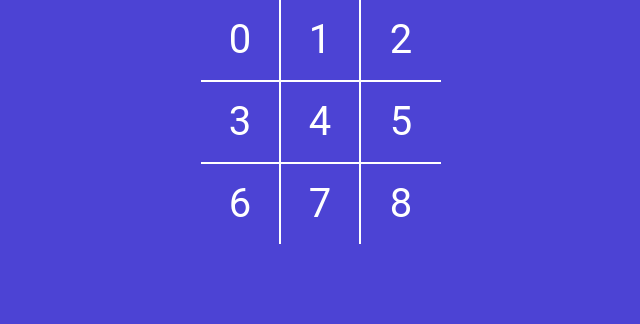
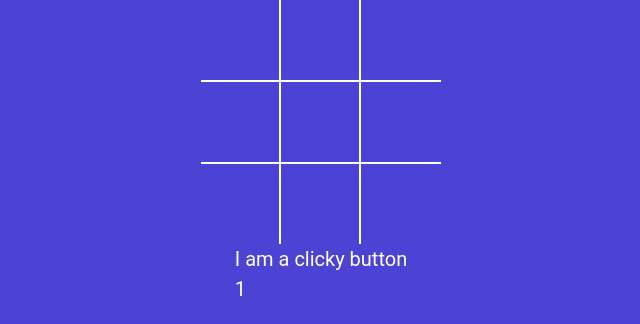
Before and after one commit to Balpreet2001/TicTacToe-React, a React (Vite) app: page / in a window 1280 px wide. Shown: the top 324 px of the page, without its empty margins (319-959 px from the left). Built offline with nearby package versions, Linux system fonts and the light colour scheme.

Commit message:
added states to board

```diff
--- a/src/App.jsx
+++ b/src/App.jsx
@@ -1,13 +1,30 @@
-
+import { useState } from 'react'
 import './styles.scss'
 import { Board } from './components/Board'
 
 function App() {
 
+  const [counter, setCounter] = useState(1)
+
+  console.log("hello")
+
+  const onBtnclick =() =>{
+        setCounter(currentCounter =>{
+          return currentCounter +1
+        })
+  }
 
   return (
     <div className="app">
+
         <Board />
+
+        <div>
+          <button onClick={onBtnclick}>
+            I am a clicky button
+          </button>
+          <div>{counter}</div>
+        </div>
 
     </div>
 
--- a/src/components/Board.jsx
+++ b/src/components/Board.jsx
@@ -1,22 +1,50 @@
+import { useState } from 'react'
 import Square from './Square'
 
+
 export const Board = () => {
+
+  const [sqaures , setSquares] = useState(Array(9).fill(null));
+
+  const handleSquareClick = clickedPosition => {
+
+    setSquares(currentSquares => {
+        return currentSquares.map((squareValue , position)=>{
+          if(clickedPosition === position){
+            return 'X'
+          };
+
+          return squareValue;
+        });
+    });
+  };
+
+  const renderSquare = position => {
+    return(
+      <Square
+      value={sqaures[position]}
+      onClick={()=>handleSquareClick(position)}
+      />
+    );
+  }
+
+
   return (
     <div className="board">
       <div className="board-row">
-        <Square value={0}/>
-        <Square value={1}/>
-        <Square value={2}/>
+        {renderSquare(0)}
+        {renderSquare(1)}
+        {renderSquare(2)}
       </div>
       <div className="board-row">
-        <Square value={3}/>
-        <Square value={4}/>
-        <Square value={5}/>
+        {renderSquare(3)}
+        {renderSquare(4)}
+        {renderSquare(5)}
       </div>
       <div className="board-row">
-        <Square value={6}/>
-        <Square value={7}/>
-        <Square value={8}/>
+        {renderSquare(6)}
+        {renderSquare(7)}
+        {renderSquare(8)}
       </div>
     </div>
   )
--- a/src/components/Square.jsx
+++ b/src/components/Square.jsx
@@ -1,6 +1,8 @@
-const Square = ( {value} ) => {
+const Square = ( {value, onClick} ) => {
   return (
-    <button className="square"> { value } </button>
+    <button className="square" onClick={onClick} >
+      { value }
+    </button>
   )
 }
 
```
